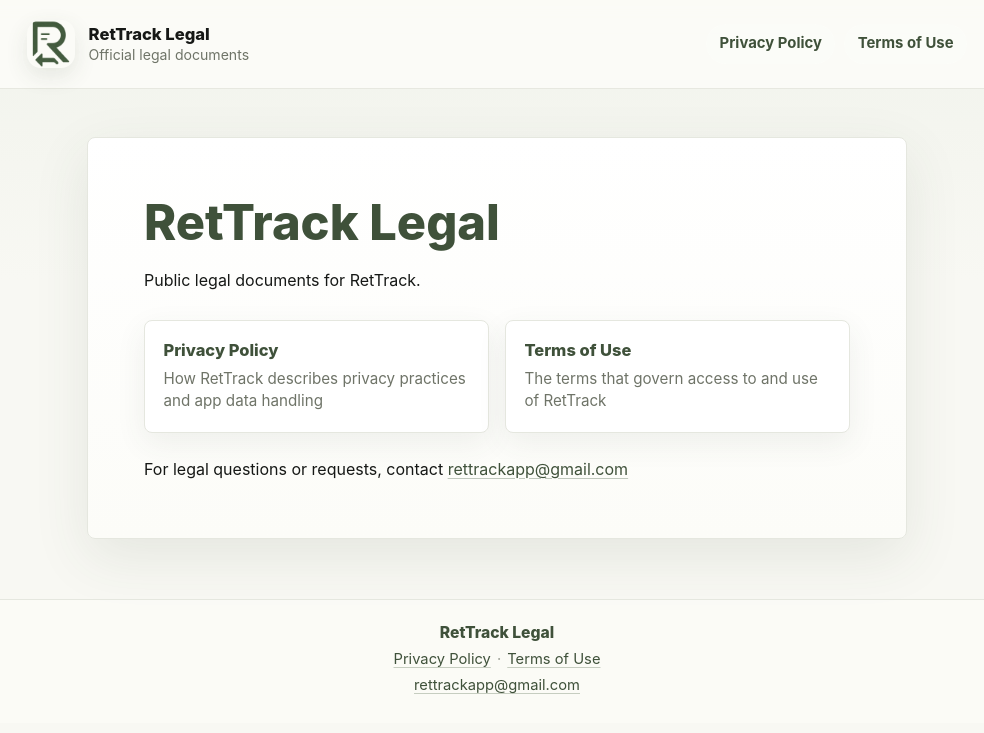
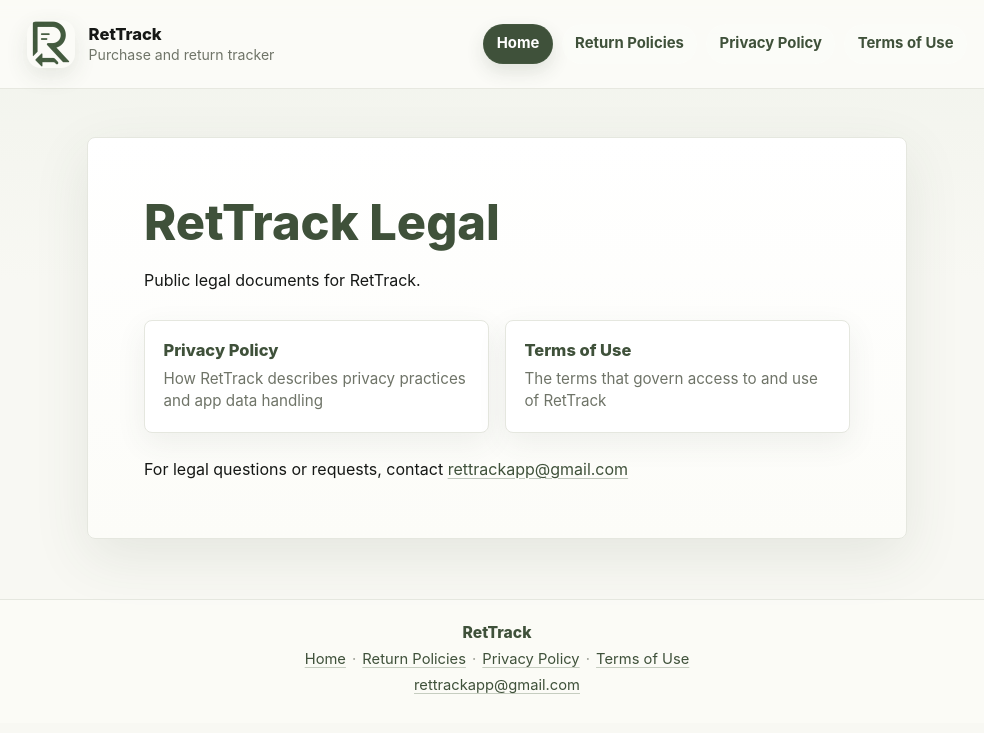
Before and after one commit to Gnonik1/rettrack-legal, a Jekyll site: the page built from docs/index.md, in a window 1280 px wide. Shown: the top 733 px of the page, without its empty margins (143-1127 px from the left). Built offline with Jekyll 4.4.1, drawn with Linux system fonts in a browser that asks for light colours.

Commit message:
rebrand site to RetTrack, add nav loop, SEO tags, lighter logo

```diff
--- a/docs/_config.yml
+++ b/docs/_config.yml
@@ -1,5 +1,18 @@
-title: RetTrack Legal
-description: Public legal documents for RetTrack.
+title: RetTrack
+description: Track purchases, return deadlines, and receipts in one place.
 url: "https://gnonik1.github.io"
 baseurl: "/rettrack-legal"
 markdown: kramdown
+
+plugins:
+  - jekyll-sitemap
+
+navigation:
+  - title: Home
+    url: /
+  - title: Return Policies
+    url: /return-policies/
+  - title: Privacy Policy
+    url: /privacy-policy/
+  - title: Terms of Use
+    url: /terms-of-use/
--- a/docs/_layouts/default.html
+++ b/docs/_layouts/default.html
@@ -8,6 +8,27 @@
     </title>
     <meta name="description" content="{{ page.description | default: site.description | escape }}">
     <meta name="theme-color" content="#F8F8F3">
+
+    {% assign meta_title = page.title | default: site.title %}
+    {% if page.title and page.title != site.title %}{% assign meta_title = meta_title | append: ' | ' | append: site.title %}{% endif %}
+    {% assign meta_description = page.description | default: site.description %}
+    {% assign meta_image = '/assets/images/rettrack-logo-mark.png' | absolute_url %}
+    {% assign meta_url = page.url | absolute_url %}
+
+    <link rel="canonical" href="{{ meta_url }}">
+
+    <meta property="og:type" content="website">
+    <meta property="og:site_name" content="{{ site.title | escape }}">
+    <meta property="og:title" content="{{ meta_title | escape }}">
+    <meta property="og:description" content="{{ meta_description | escape }}">
+    <meta property="og:url" content="{{ meta_url }}">
+    <meta property="og:image" content="{{ meta_image }}">
+
+    <meta name="twitter:card" content="summary">
+    <meta name="twitter:title" content="{{ meta_title | escape }}">
+    <meta name="twitter:description" content="{{ meta_description | escape }}">
+    <meta name="twitter:image" content="{{ meta_image }}">
+
     <link rel="icon" type="image/png" href="{{ '/assets/images/rettrack-logo-mark.png' | relative_url }}">
     <link rel="apple-touch-icon" href="{{ '/assets/images/rettrack-logo-mark.png' | relative_url }}">
     <link rel="stylesheet" href="{{ '/assets/css/style.css' | relative_url }}">
@@ -17,7 +38,7 @@
 
     <header class="site-header">
       <div class="site-shell header-shell">
-        <a class="brand" href="{{ '/' | relative_url }}" aria-label="RetTrack Legal home">
+        <a class="brand" href="{{ '/' | relative_url }}" aria-label="RetTrack home">
           <img
             class="brand-logo"
             src="{{ '/assets/images/rettrack-logo-mark.png' | relative_url }}"
@@ -26,23 +47,20 @@
             height="48"
           >
           <span class="brand-copy">
-            <span class="brand-title">RetTrack Legal</span>
-            <span class="brand-subtitle">Official legal documents</span>
+            <span class="brand-title">RetTrack</span>
+            <span class="brand-subtitle">Purchase and return tracker</span>
           </span>
         </a>
 
         {% assign current_url = page.url | default: '/' %}
-        <nav class="site-nav" aria-label="Legal documents">
+        <nav class="site-nav" aria-label="Main">
+          {% for item in site.navigation %}
           <a
-            class="nav-link{% if current_url == '/privacy-policy/' %} is-active{% endif %}"
-            href="{{ '/privacy-policy/' | relative_url }}"
-            {% if current_url == '/privacy-policy/' %}aria-current="page"{% endif %}
-          >Privacy Policy</a>
-          <a
-            class="nav-link{% if current_url == '/terms-of-use/' %} is-active{% endif %}"
-            href="{{ '/terms-of-use/' | relative_url }}"
-            {% if current_url == '/terms-of-use/' %}aria-current="page"{% endif %}
-          >Terms of Use</a>
+            class="nav-link{% if current_url == item.url %} is-active{% endif %}"
+            href="{{ item.url | relative_url }}"
+            {% if current_url == item.url %}aria-current="page"{% endif %}
+          >{{ item.title }}</a>
+          {% endfor %}
         </nav>
       </div>
     </header>
@@ -57,11 +75,12 @@
 
     <footer class="site-footer">
       <div class="site-shell footer-shell">
-        <div class="footer-title">RetTrack Legal</div>
-        <nav class="footer-nav" aria-label="Footer legal documents">
-          <a href="{{ '/privacy-policy/' | relative_url }}">Privacy Policy</a>
-          <span aria-hidden="true">·</span>
-          <a href="{{ '/terms-of-use/' | relative_url }}">Terms of Use</a>
+        <div class="footer-title">RetTrack</div>
+        <nav class="footer-nav" aria-label="Footer">
+          {% for item in site.navigation %}
+          {% unless forloop.first %}<span aria-hidden="true">·</span>{% endunless %}
+          <a href="{{ item.url | relative_url }}">{{ item.title }}</a>
+          {% endfor %}
         </nav>
         <a class="footer-email" href="mailto:rettrackapp@gmail.com">rettrackapp@gmail.com</a>
       </div>
--- a/docs/assets/css/style.scss
+++ b/docs/assets/css/style.scss
@@ -153,6 +153,7 @@ button:focus-visible {
   flex-wrap: wrap;
   justify-content: flex-end;
   gap: 0.55rem;
+  min-width: 0;
 }
 
 .site-nav a {
@@ -263,7 +264,6 @@ h4 {
 }
 
 h1 {
-  max-width: 14ch;
   margin-bottom: 1rem;
   color: var(--green-dark);
   font-size: clamp(2rem, 4vw, 3.05rem);
@@ -450,7 +450,6 @@ hr {
   }
 
   h1 {
-    max-width: none;
     font-size: 1.9rem;
     line-height: 1.12;
   }
```
Also changed, not shown: docs/assets/images/rettrack-logo-mark.png.
